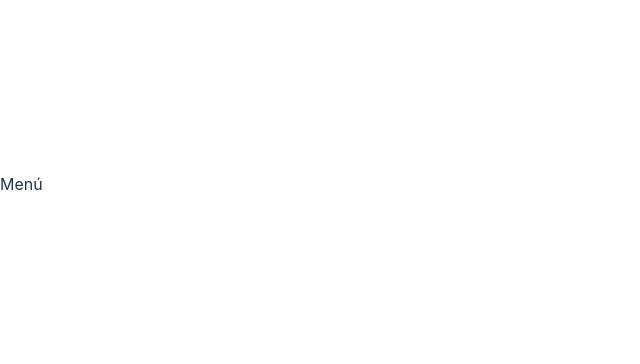
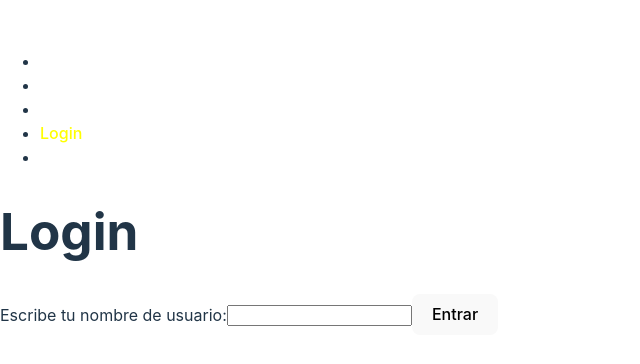
Before and after one commit to odagora/react-router-app, a React (Vite) app: page /#/login in a window 1280 px wide. Before the commit this address had no page. Shown: the part 216-580 px from the top of the page, without its empty margins (0-640 px from the left). Built offline with nearby package versions, Linux system fonts and the light colour scheme.

Commit message:
feat: :sparkles: added login and logout scaffolding

```diff
--- a/src/App.jsx
+++ b/src/App.jsx
@@ -1,12 +1,15 @@
 import { HashRouter } from "react-router-dom";
 import { Menu } from "./components/Menu";
+import { AuthProvider } from "./context/auth";
 import Router from "./routes/Router";
 
 function App() {
   return (
     <HashRouter>
-      <Menu />
-      <Router />
+      <AuthProvider>
+        <Menu />
+        <Router />
+      </AuthProvider>
     </HashRouter>
   );
 }
--- /dev/null
+++ b/src/components/LoginPage.jsx
@@ -0,0 +1,23 @@
+import React, { useState } from "react";
+import { useAuth } from "../hooks/useAuth";
+
+export const LoginPage = () => {
+  const auth = useAuth();
+  const [username, setUsername] = useState("");
+
+  const login = (e) => {
+    e.preventDefault();
+
+    auth.login({ username });
+  };
+  return (
+    <>
+      <h1>Login</h1>
+      <form onSubmit={login}>
+        <label htmlFor="">Escribe tu nombre de usuario:</label>
+        <input value={username} onChange={(e) => setUsername(e.target.value)} />
+        <button type="submit">Entrar</button>
+      </form>
+    </>
+  );
+};
--- /dev/null
+++ b/src/components/LogoutPage.jsx
@@ -0,0 +1,21 @@
+import React from "react";
+import { useAuth } from "../hooks/useAuth";
+
+export const LogoutPage = () => {
+  const auth = useAuth();
+
+  const logout = (e) => {
+    e.preventDefault();
+
+    auth.logout();
+  };
+  return (
+    <>
+      <h1>Logout</h1>
+      <form onSubmit={logout}>
+        <label htmlFor="">¿Seguro que quieres salir?</label>
+        <button type="submit">Salir</button>
+      </form>
+    </>
+  );
+};
--- a/src/components/Menu.jsx
+++ b/src/components/Menu.jsx
@@ -1,7 +1,45 @@
 import React from "react";
+import { NavLink } from "react-router-dom";
 
-function Menu() {
-  return <nav>Menú</nav>;
-}
+const routes = [];
+routes.push({
+  to: "/",
+  text: "Home",
+});
+routes.push({
+  to: "/blog",
+  text: "Blog",
+});
+routes.push({
+  to: "/profile",
+  text: "Profile",
+});
+routes.push({
+  to: "/login",
+  text: "Login",
+});
+routes.push({
+  to: "/logout",
+  text: "Logout",
+});
 
-export { Menu };
+export const Menu = () => {
+  return (
+    <nav>
+      <ul>
+        {routes.map((route) => (
+          <li key={route.text}>
+            <NavLink
+              style={({ isActive }) => ({
+                color: isActive ? "yellow" : "white",
+              })}
+              to={route.to}
+            >
+              {route.text}
+            </NavLink>
+          </li>
+        ))}
+      </ul>
+    </nav>
+  );
+};
--- a/src/components/ProfilePage.jsx
+++ b/src/components/ProfilePage.jsx
@@ -1,7 +1,14 @@
 import React from "react";
+import { useAuth } from "../hooks/useAuth";
 
-function ProfilePage() {
-  return <h1>Profile Page</h1>;
-}
+export const ProfilePage = () => {
+  const auth = useAuth();
 
-export { ProfilePage };
+  return (
+    <>
+      <h1>Perfil</h1>
+
+      <p>Welcome, {auth.user.username}</p>
+    </>
+  );
+};
--- /dev/null
+++ b/src/context/auth.jsx
@@ -0,0 +1,24 @@
+import { createContext, useState } from "react";
+import { useNavigate } from "react-router-dom";
+
+export const AuthContext = createContext();
+
+export function AuthProvider({ children }) {
+  const navigate = useNavigate();
+
+  const [user, setUser] = useState(null);
+
+  const login = ({ username }) => {
+    setUser({ username });
+    navigate("/profile");
+  };
+
+  const logout = () => {
+    setUser(null);
+    navigate("/");
+  };
+
+  const auth = { user, login, logout };
+
+  return <AuthContext.Provider value={auth}>{children}</AuthContext.Provider>;
+}
--- /dev/null
+++ b/src/hooks/useAuth.js
@@ -0,0 +1,8 @@
+import { useContext } from 'react'
+import { AuthContext } from '../context/auth';
+
+export const useAuth = () => {
+  const auth = useContext(AuthContext);
+
+  return auth
+}
```
Also changed, not shown: src/routes/Router.jsx (+10 -0 lines).
